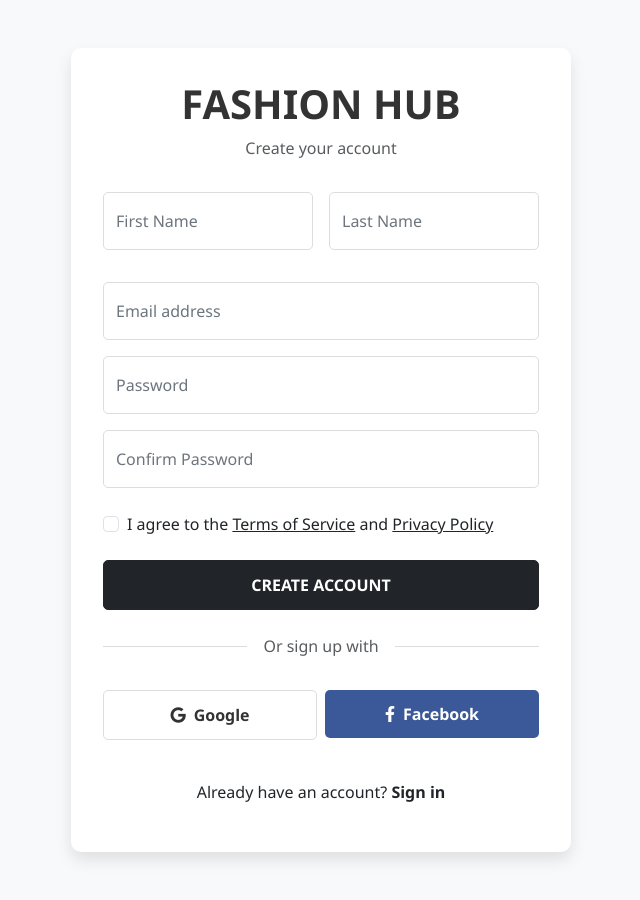
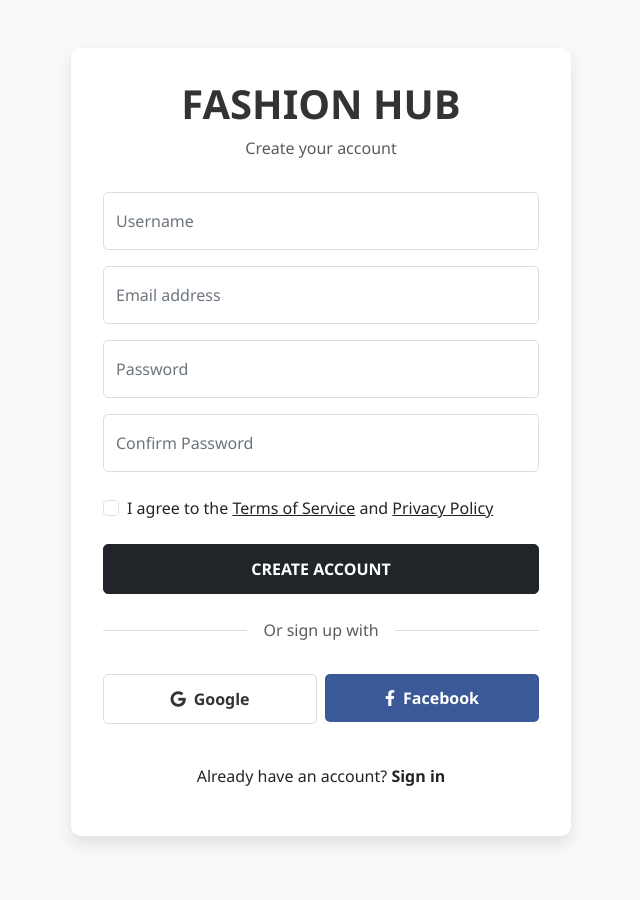
Before and after one commit to HyreL3241/shop-py-repo, a Django app: page /register/ in a window 1280 px wide. Shown: the whole page, without its empty margins (319-959 px from the left). After the commit the page ends 844 px from the top, so only its background shows below. Run offline with Django 4.2, Linux system fonts and the light colour scheme.

Commit message:
Fix the authentication logical errors

```diff
--- a/shoplift/views.py
+++ b/shoplift/views.py
@@ -22,19 +22,23 @@ def login_view(request):
 def register_view(request):
     if request.method == 'POST':
         username = request.POST.get('username')
+        email = request.POST.get('email')
         password = request.POST.get('password')
         confirm_password = request.POST.get('confirm_password')
 
         if password != confirm_password:
             return render(request, 'authentication/register.html', {'error': 'Passwords do not match'})
 
+        if User.objects.filter(username=username).exists():
+            return render(request, 'authentication/register.html', {'error': 'Username already exists'})
+
+        if User.objects.filter(email=email).exists():
+            return render(request, 'authentication/register.html', {'error': 'Email already in use'})
+
         try:
-            if User.objects.filter(username=username).exists():
-                return render(request, 'authentication/register.html', {'error': 'Username already exists'})
-
-            user = User.objects.create_user(username=username, password=password)
+            user = User.objects.create_user(username=username, password=password, email=email)
             user.save()
-            return redirect('login')  # Redirect to login page after successful registration
+            return redirect('login')
         except Exception as e:
             return render(request, 'authentication/register.html', {'error': str(e)})
 
--- a/templates/authentication/register.html
+++ b/templates/authentication/register.html
@@ -132,38 +132,29 @@
             </div>
 
             <form action="{% url 'register' %}" method="POST">
-                <div class="row g-3 mb-3">
-                    <div class="col-md-6">
-                        <div class="form-floating">
-                            <input type="text" class="form-control" id="firstName" placeholder="First Name">
-                            <label for="firstName">First Name</label>
-                        </div>
-                    </div>
-                    <div class="col-md-6">
-                        <div class="form-floating">
-                            <input type="text" class="form-control" id="lastName" placeholder="Last Name">
-                            <label for="lastName">Last Name</label>
-                        </div>
-                    </div>
+                {% csrf_token %}
+                <div class="form-floating mb-3">
+                    <input type="text" class="form-control" id="username" placeholder="Username" name="username" required>
+                    <label for="username">Username</label>
                 </div>
 
                 <div class="form-floating mb-3">
-                    <input type="email" class="form-control" id="email" placeholder="name@example.com">
+                    <input type="email" class="form-control" id="email" placeholder="name@example.com" name="email" required>
                     <label for="email">Email address</label>
                 </div>
 
                 <div class="form-floating mb-3">
-                    <input type="password" class="form-control" id="password" placeholder="Password">
+                    <input type="password" class="form-control" id="password" placeholder="Password" name="password" required>
                     <label for="password">Password</label>
                 </div>
 
                 <div class="form-floating mb-4">
-                    <input type="password" class="form-control" id="confirmPassword" placeholder="Confirm Password">
+                    <input type="password" class="form-control" id="confirmPassword" placeholder="Confirm Password" name="confirm_password" required>
                     <label for="confirmPassword">Confirm Password</label>
                 </div>
 
                 <div class="form-check mb-4">
-                    <input class="form-check-input" type="checkbox" value="" id="termsCheck">
+                    <input class="form-check-input" type="checkbox" value="" id="termsCheck" required>
                     <label class="form-check-label" for="termsCheck">
                         I agree to the <a href="#" class="text-dark">Terms of Service</a> and <a href="#" class="text-dark">Privacy Policy</a>
                     </label>
--- a/templates/featured.html
+++ b/templates/featured.html
@@ -7,7 +7,7 @@
         {% for product in products %}
         <div class="col-md-4 mb-4">
             <div class="card h-100">
-                <img src="{{ product.image_url|safe }}" alt="{{ product.name }}">
+                <img src="{{ product.image_url }}" alt="{{ product.name }}">
                 <div class="card-body">
                     <h5 class="card-title">{{ product.name }}</h5>
                     <p class="card-text">{{ product.description|truncatechars:100 }}</p>
```
Also changed, not shown: templates/authentication/login.html (+4 -3 lines), db.sqlite3.
